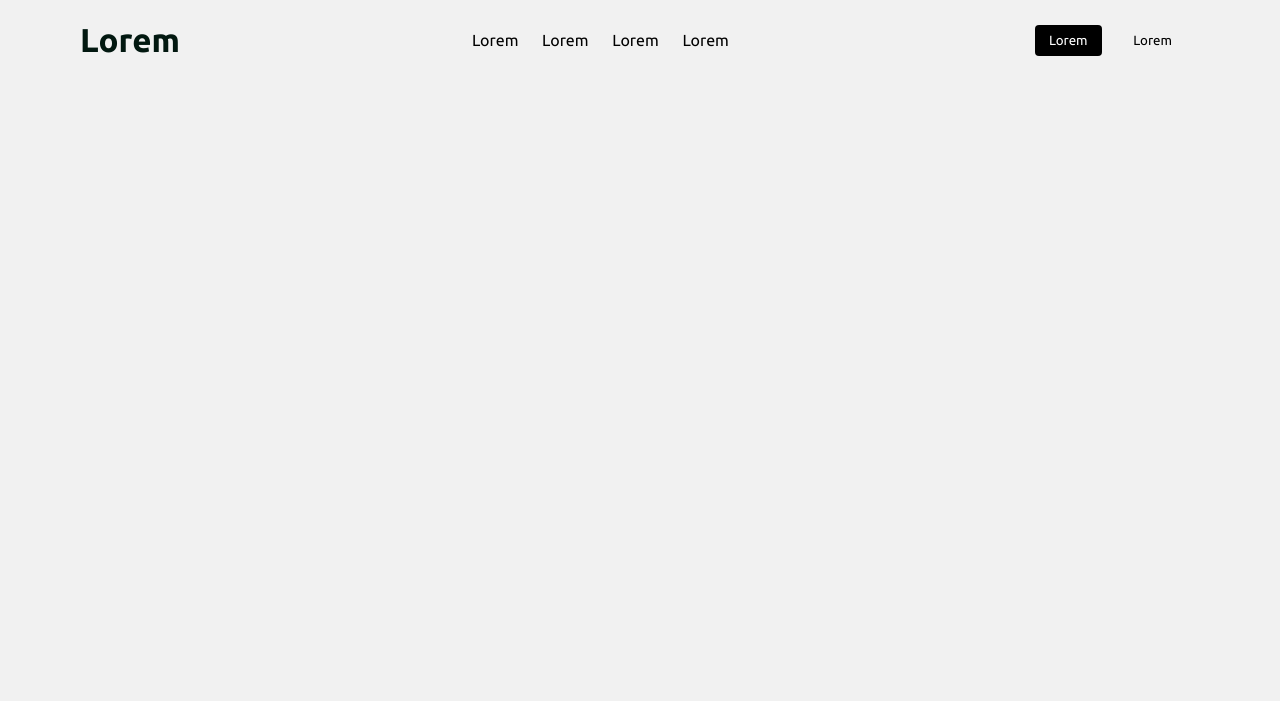
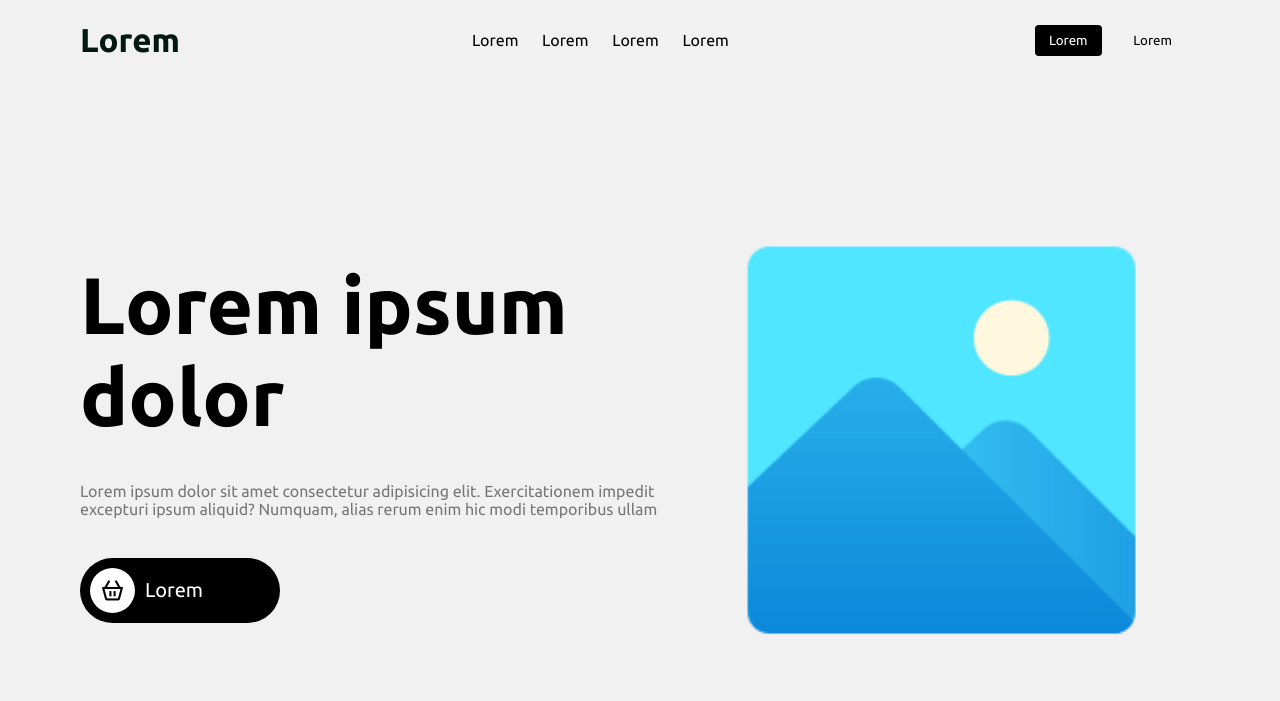
Before and after one commit to jlmilan17/theme-creation, a plain HTML site: page index.html in a window 1280 px wide. Drawn offline with nearby package versions, Linux system fonts and the light colour scheme.

Commit message:
:sparkles: add header

```diff
--- a/index.html
+++ b/index.html
@@ -26,5 +26,21 @@
         <button>Lorem</button>
       </div>
     </nav>
+
+    <header>
+      <div class="left-header">
+        <h1>Lorem ipsum dolor</h1>
+        <p>
+          Lorem ipsum dolor sit amet consectetur adipisicing elit.
+          Exercitationem impedit excepturi ipsum aliquid? Numquam, alias rerum
+          enim hic modi temporibus ullam
+        </p>
+        <a href="#">
+          <i class="bx bx-basket"></i>
+          <span>Lorem</span>
+        </a>
+      </div>
+      <img src="assets/image.png" alt="reference image">
+    </header>
   </body>
 </html>
--- a/style.css
+++ b/style.css
@@ -50,3 +50,43 @@ nav .login button.signup{
     border-radius: 4px;
     margin-left: 14px;
 }
+header{
+    padding: 0 80px;
+    height: calc(100vh - 80px);
+    display: flex;
+    align-items: center;
+    justify-content: space-between;
+}
+
+header .left-header{
+    width: 700px;
+}
+header .left-header h1 {
+    font-size: 80px;
+}
+header .left-header p{
+    margin: 40px 0;
+    color: #777;
+}
+header .left-header a{
+    display: flex;
+    align-items: center;
+    background-color: #000000;
+    width: 200px;
+    padding: 10px;
+    border-radius: 50px;
+}
+header .left-header a i{
+    background-color: #ffffff;
+    border-radius: 50%;
+    font-size: 25px;
+    padding: 10px;
+}
+header .left-header a span{
+    color: #ffffff;
+    margin-left: 10px;
+    font-size: 20px;
+}
+header img{
+    width: 600px;
+}
```
